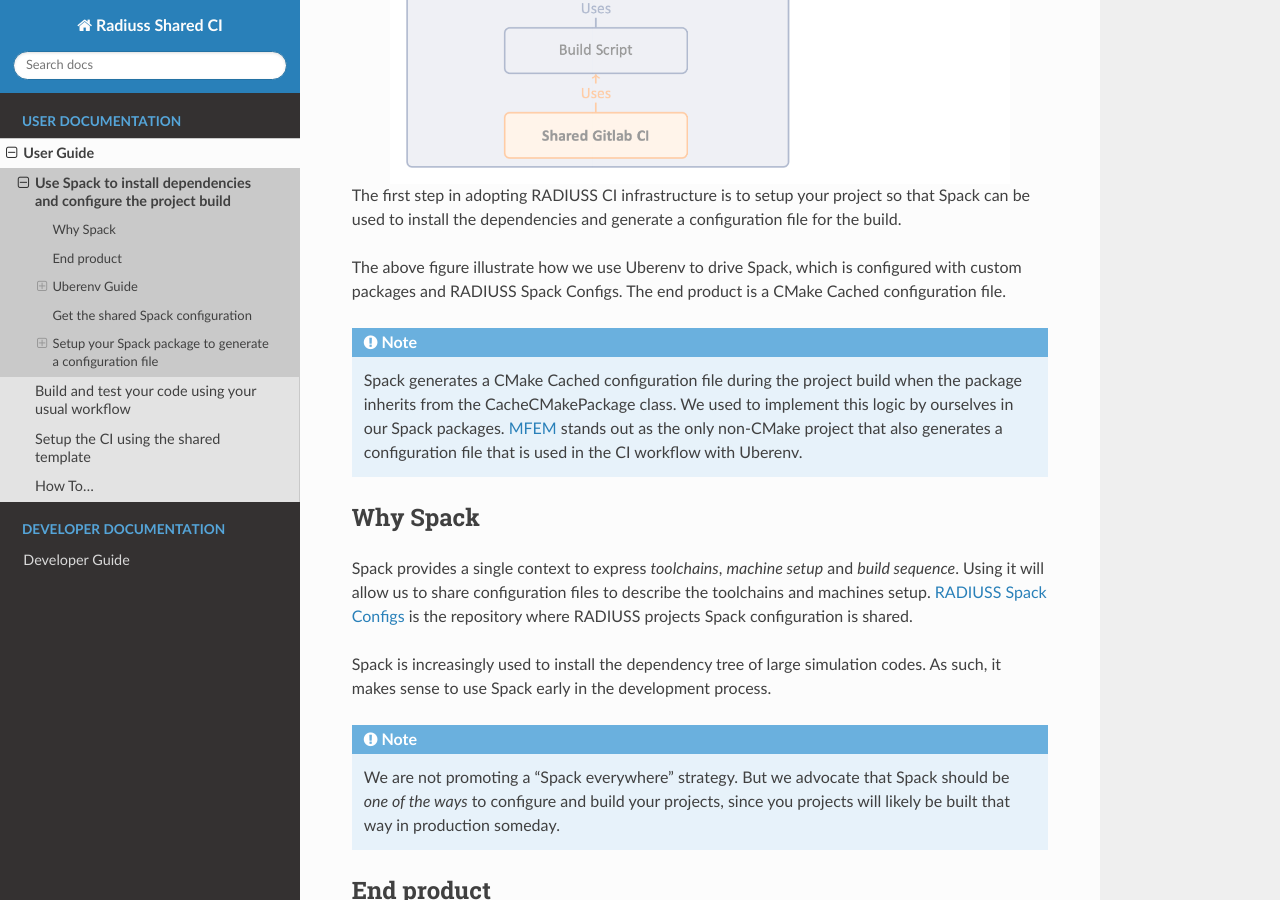
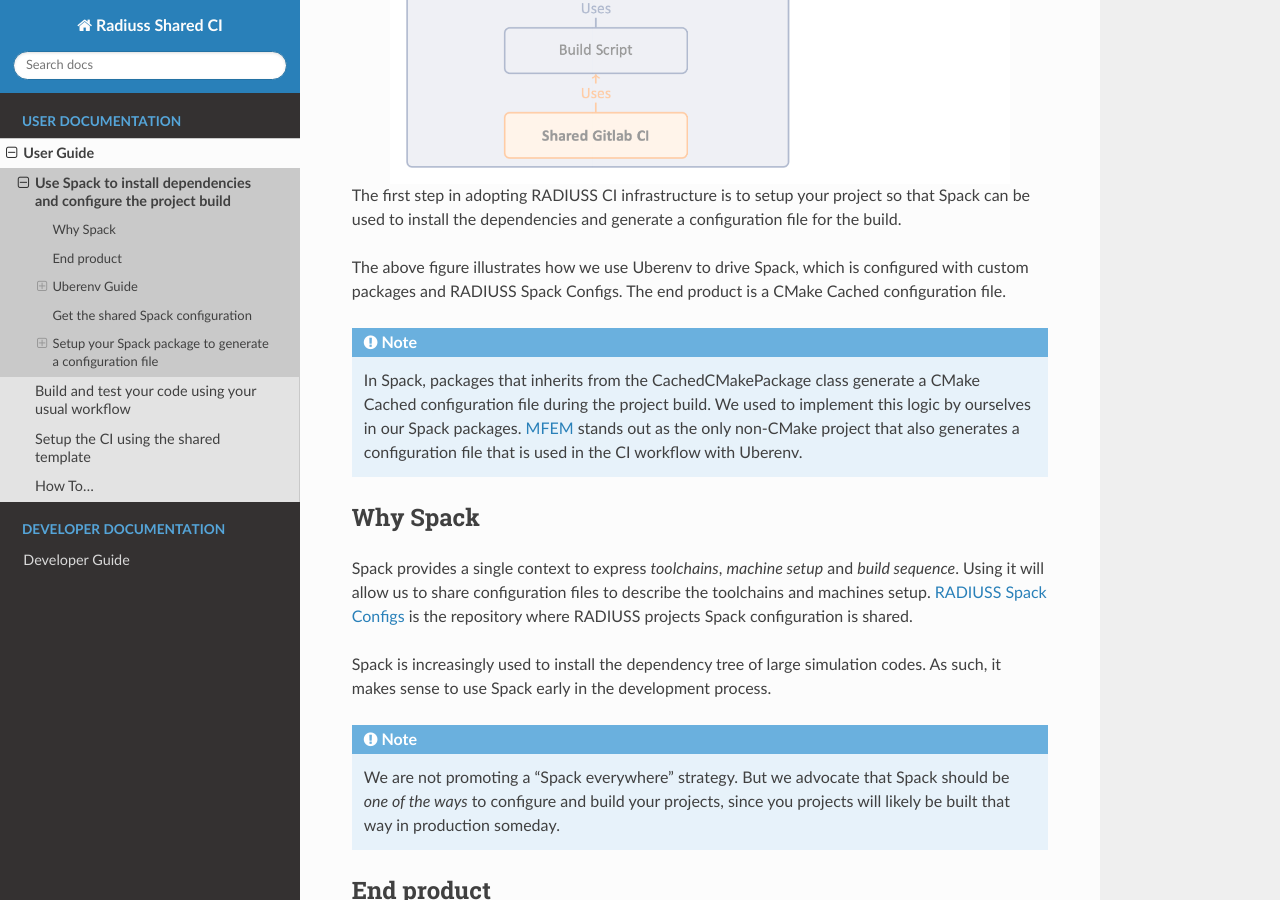
Before and after one commit to LLNL/radiuss-shared-ci, a Sphinx documentation site: the page built from docs/sphinx/user_guide/use_spack.rst, in a window 1280 px wide and 900 px high, scrolled down 570 px. Built offline with Sphinx 7.4.7 and the Read the Docs theme 2.0.0, drawn with Linux system fonts in a browser that asks for light colours; some of the changed text lies outside the part shown.

Commit message:
Apply suggestions from code review

```diff
--- a/docs/sphinx/user_guide/use_spack.rst
+++ b/docs/sphinx/user_guide/use_spack.rst
@@ -21,13 +21,13 @@
 so that Spack can be used to install the dependencies and generate a
 configuration file for the build.
 
-The above figure illustrate how we use Uberenv to drive Spack, which is
+The above figure illustrates how we use Uberenv to drive Spack, which is
 configured with custom packages and RADIUSS Spack Configs. The end product is
 a CMake Cached configuration file.
 
 .. note::
-   Spack generates a CMake Cached configuration file during the project build
-   when the package inherits from the CacheCMakePackage class. We used to
+   In Spack, packages that inherits from the CachedCMakePackage class generate a
+   CMake Cached configuration file during the project build. We used to
    implement this logic by ourselves in our Spack packages. `MFEM`_ stands out
    as the only non-CMake project that also generates a configuration file that
    is used in the CI workflow with Uberenv.
```
Also changed, not shown: other parts of docs/sphinx/user_guide/use_spack.rst (+1 -1 lines).
